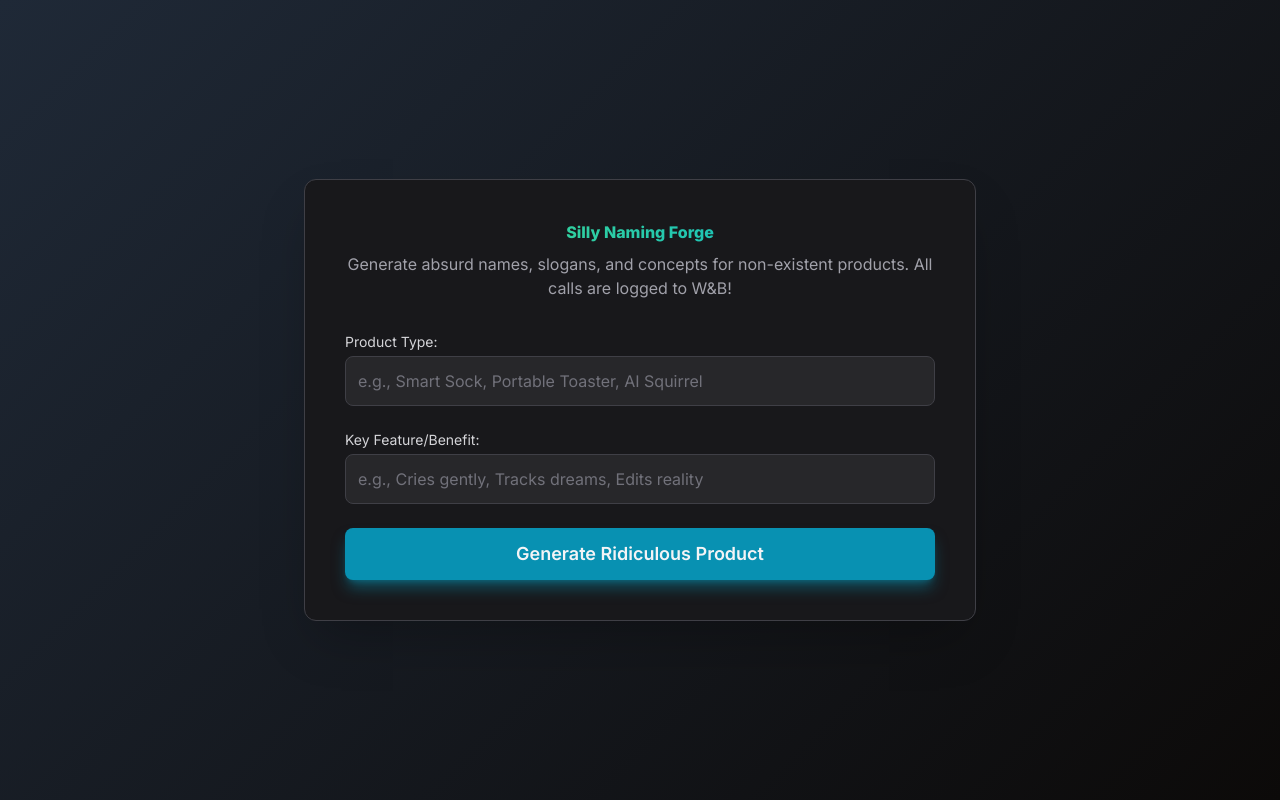
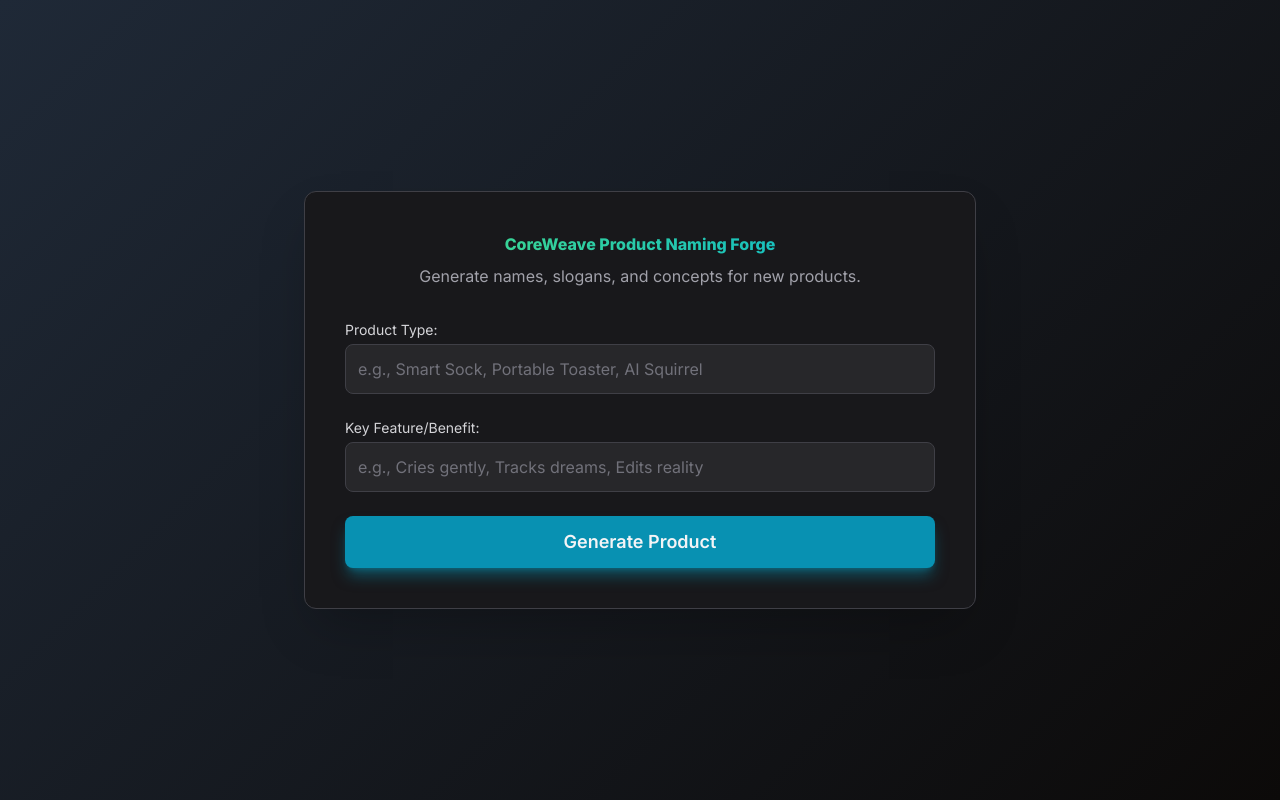
Before and after one commit to csandersCW/ProductNaming, a Flask app: page / in a window 1280 px wide. Run offline with Flask 3, Linux system fonts and the light colour scheme; some libraries are stand-ins or nearby versions.

Commit message:
Fixing Index

```diff
--- a/templates/index.html
+++ b/templates/index.html
@@ -23,10 +23,10 @@
 
 <div class="w-full max-w-2xl bg-zinc-900 text-gray-100 p-8 md:p-10 rounded-xl shadow-2xl border border-zinc-700">
     <h1 class="4xl font-extrabold text-center mb-2 text-transparent bg-clip-text bg-gradient-to-r from-green-400 to-cyan-500">
-        Silly Naming Forge
+        CoreWeave Product Naming Forge
     </h1>
     <p class="text-center text-zinc-400 mb-8">
-        Generate absurd names, slogans, and concepts for non-existent products. All calls are logged to W&B!
+        Generate  names, slogans, and concepts for new products.
     </p>
 
     <form id="product-form" class="space-y-6">
@@ -48,12 +48,12 @@
                 <circle class="opacity-25" cx="12" cy="12" r="10" stroke="currentColor" stroke-width="4"></circle>
                 <path class="opacity-75" fill="currentColor" d="M4 12a8 8 0 018-8V0C5.373 0 0 5.373 0 12h4zm2 5.291A7.962 7.962 0 004 12H0c0 3.042 1.135 5.824 3 7.938l3-2.647z"></path>
             </svg>
-            Generate Ridiculous Product
+            Generate Product
         </button>
     </form>
 
     <div id="output-box" class="mt-8 pt-6 border-t border-zinc-700 hidden">
-        <h2 class="text-2xl font-bold mb-3 text-green-400">Ridiculous Result:</h2>
+        <h2 class="text-2xl font-bold mb-3 text-green-400">Exciting Result:</h2>
         <div id="result" class="bg-zinc-800 p-5 rounded-lg border border-zinc-700 whitespace-pre-wrap leading-relaxed text-zinc-200 shimmer-bg">
             <!-- AI-generated content will go here -->
         </div>
@@ -75,7 +75,7 @@
         button.disabled = true;
         button.textContent = 'Brainstorming Stupidity...';
         loadingIcon.classList.remove('hidden');
-        resultDiv.innerHTML = '<span class="text-zinc-500">Conjuring up the next big fail...</span>';
+        resultDiv.innerHTML = '<span class="text-zinc-500">Conjuring up the next big win...</span>';
         outputBox.classList.remove('hidden');
         errorMsg.classList.add('hidden');
 
@@ -107,7 +107,7 @@
         } finally {
             // Reset UI state
             button.disabled = false;
-            button.textContent = 'Generate Ridiculous Product';
+            button.textContent = 'Generate Product';
             loadingIcon.classList.add('hidden');
         }
     });
```
